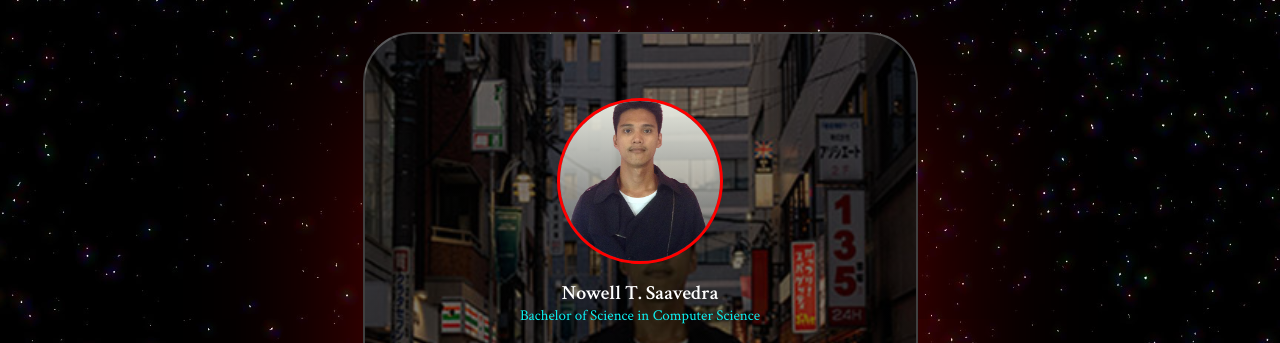
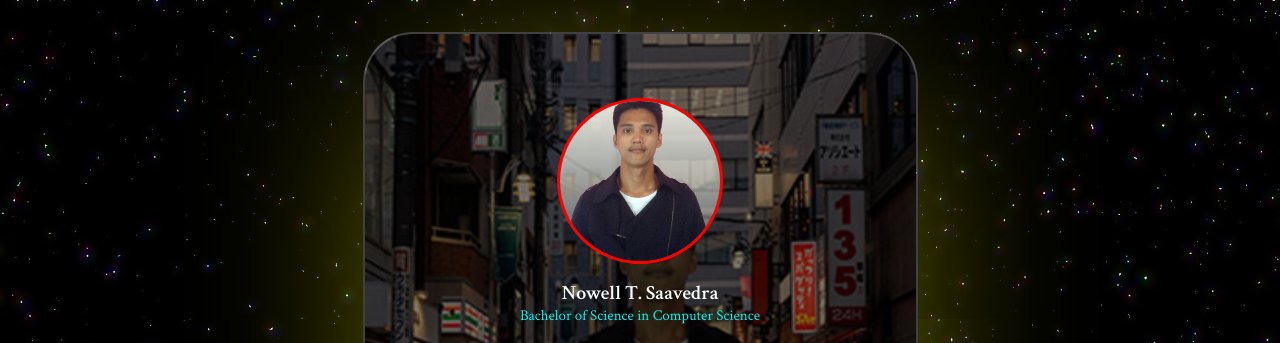
Before and after one commit to zanzers/saavedranowellt.github.io, a plain HTML site: page index.html in a window 1280 px wide. Shown: the top 343 px of the page. Drawn offline with nearby package versions, Linux system fonts and the light colour scheme.

Commit message:
Update main.css

```diff
--- a/main.css
+++ b/main.css
@@ -112,7 +112,7 @@ img{
     background-repeat: no-repeat;
     background-size: cover;
     width: 500px;
-    box-shadow: 0 18px 200px -60px red;
+    box-shadow: 0 18px 200px -60px yellow;
     padding: 1rem 0rem;
     border-radius: 50px;
     top: 2rem;
```
